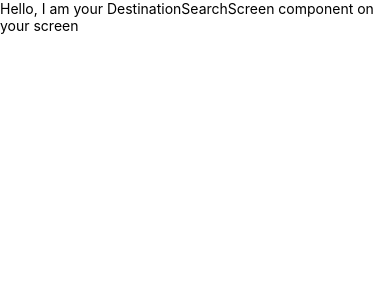
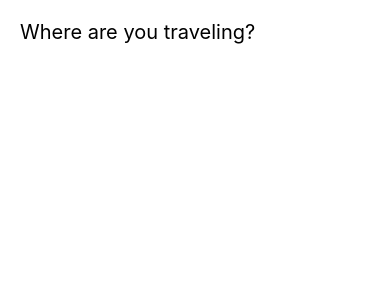
Before and after one commit to gabrielacarr/iOSAirbnb, a React Native app in the folder iOSAirbnbClone/: screen / in a window 390 px wide. Shown: the top 300 px of the page. Built offline with nearby package versions, Linux system fonts and the light colour scheme.

Commit message:
Displays: DestinationSearchScreen component on simulator, with styles and useState, rendered correctly, looking good

```diff
--- a/iOSAirbnbClone/src/screens/DestinationSearch/index.js
+++ b/iOSAirbnbClone/src/screens/DestinationSearch/index.js
@@ -1,12 +1,22 @@
-import React from 'react';
-import {View, Text} from 'react-native';
+import React, {useState} from 'react';
+import {View, TextInput} from 'react-native';
 import styles from './styles';
 
 const DestinationSearchScreen = () => {
+  const [inputText, setInputText] = useState('');
+
   return (
-    <Text>
-      Hello, I am your DestinationSearchScreen component on your screen
-    </Text>
+    <View style={styles.container}>
+      {/* Input components */}
+      <TextInput
+        style={styles.textInput}
+        placeholder="Where are you traveling?"
+        value={inputText}
+        onChange={setInputText}
+      />
+
+      {/* List of destinations */}
+    </View>
   );
 };
 
--- a/iOSAirbnbClone/src/screens/DestinationSearch/styles.js
+++ b/iOSAirbnbClone/src/screens/DestinationSearch/styles.js
@@ -1,5 +1,15 @@
 import {StyleSheet} from 'react-native';
 
-const styles = StyleSheet.create({});
+const styles = StyleSheet.create({
+  container: {
+    padding: 20,
+    height: '100%',
+    backgroundColor: 'white',
+  },
+  textInput: {
+    fontSize: 20,
+    marginBottom: 20,
+  },
+});
 
 export default styles;
```
